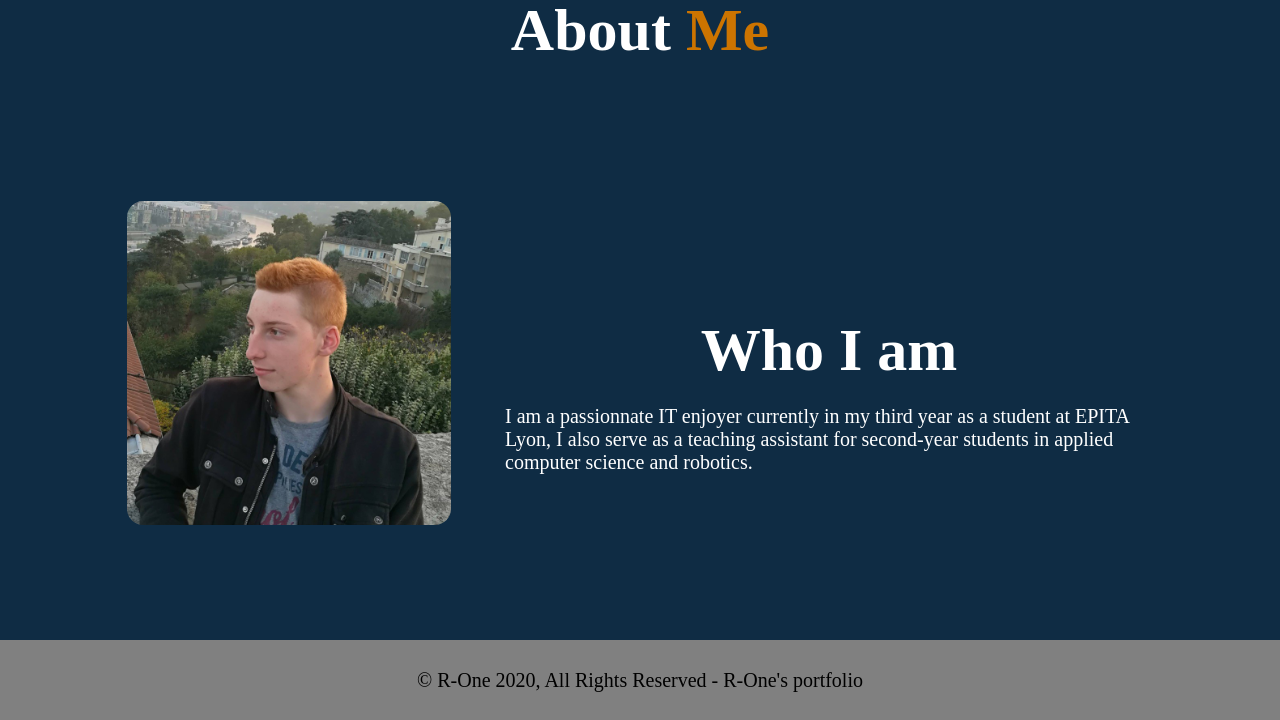
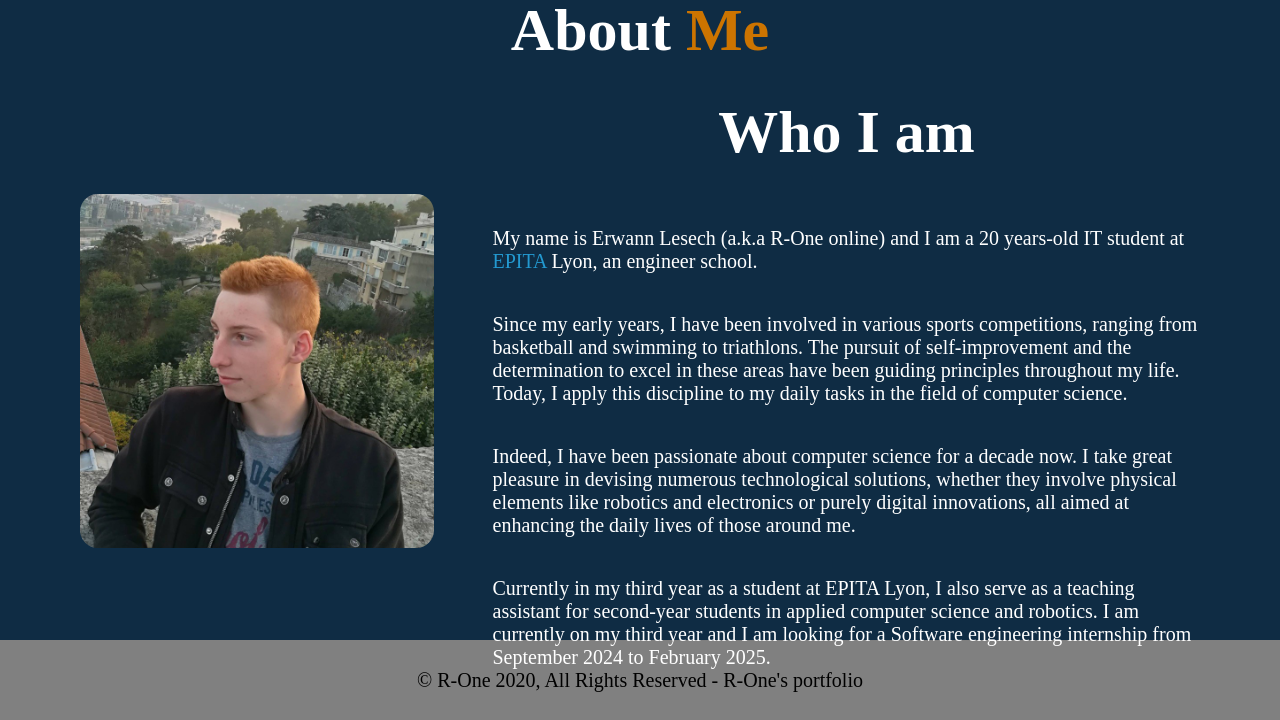
Before and after one commit to ErwannLesech/ErwannLesech.github.io, a plain HTML site: page index.html in a window 1280 px wide. Shown: the part 864-1584 px from the top of the page. Drawn offline with Linux system fonts and the light colour scheme.

Commit message:
about part done

```diff
--- a/assets/css/style.css
+++ b/assets/css/style.css
@@ -231,8 +231,8 @@ nav{
     display: flex;
     justify-content: space-around;
     align-items: center;
-    padding: 0 5rem;
-    height: 70vh;
+    padding: 0 2.5rem;
+    height: 72vh;
 }
 
 .about-img  {
@@ -248,6 +248,22 @@ nav{
     width: 60%;
     font-size: 1rem;
     font-weight: 300;
+}
+
+.about-text p {
+    margin: 2rem 0;
+    font-size: 1rem;
+    font-weight: 300;
+
+}
+
+#about-epita-link {
+    color: rgb(35, 153, 208);
+    text-decoration: none;
+}
+
+#about-epita-link:hover {
+    color: rgb(204, 116, 0);
 }
 
 
--- a/index.html
+++ b/index.html
@@ -59,7 +59,10 @@
                     <div class="about-info">
                         <div class="about-text">
                             <h1 id="about">Who I am</h1>
-                            <p>I am a passionnate IT enjoyer currently in my third year as a student at EPITA Lyon, I also serve as a teaching assistant for second-year students in applied computer science and robotics.</p>
+                            <p>My name is Erwann Lesech (a.k.a R-One online) and I am a 20 years-old IT student at <a id="about-epita-link" href="epita.fr" >EPITA</a> Lyon, an engineer school. </p>
+                            <p>Since my early years, I have been involved in various sports competitions, ranging from basketball and swimming to triathlons. The pursuit of self-improvement and the determination to excel in these areas have been guiding principles throughout my life. Today, I apply this discipline to my daily tasks in the field of computer science.</p>
+                            <p>Indeed, I have been passionate about computer science for a decade now. I take great pleasure in devising numerous technological solutions, whether they involve physical elements like robotics and electronics or purely digital innovations, all aimed at enhancing the daily lives of those around me.</p>
+                            <p>Currently in my third year as a student at EPITA Lyon, I also serve as a teaching assistant for second-year students in applied computer science and robotics. I am currently on my third year and I am looking for a Software engineering internship from September 2024 to February 2025.</p>
                         </div>
                     </div>
                 </div>
```
